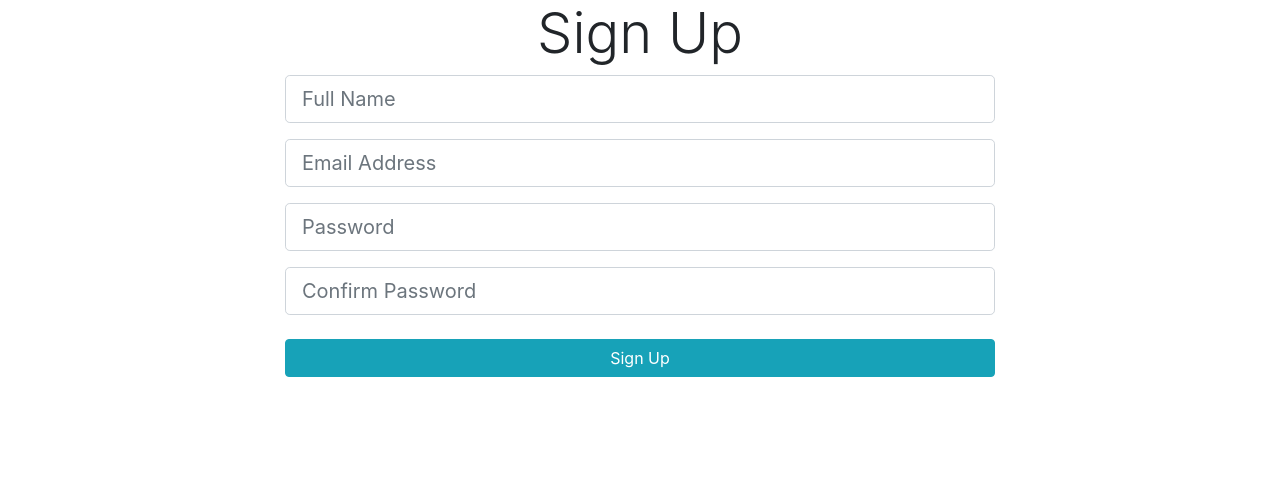
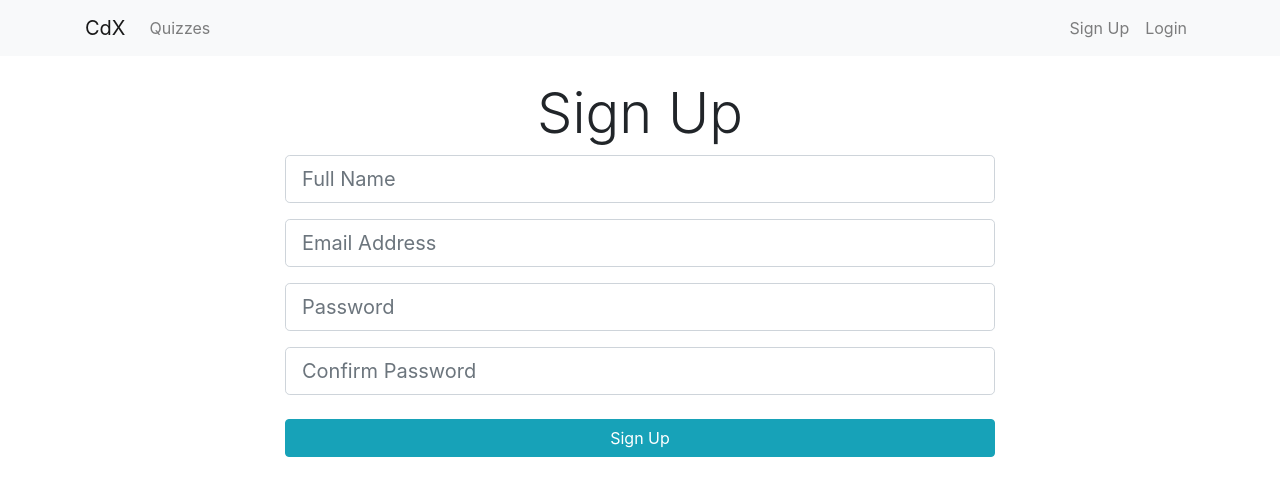
Before and after one commit to onsattia/mern-quizz-app, a React (Create React App) app in the folder client/: page /register in a window 1280 px wide. Shown: the top 496 px of the page. Built offline with nearby package versions, Linux system fonts and the light colour scheme.

Commit message:
added TextField component

```diff
--- a/client/public/index.html
+++ b/client/public/index.html
@@ -25,7 +25,7 @@
       integrity="sha384-UHRtZLI+pbxtHCWp1t77Bi1L4ZtiqrqD80Kn4Z8NTSRyMA2Fd33n5dQ8lWUE00s/"
       crossorigin="anonymous"
     />
-    <title>Quizz App</title>
+    <title>CdX</title>
   </head>
   <body>
     <noscript>You need to enable JavaScript to run this app.</noscript>
--- a/client/src/App.js
+++ b/client/src/App.js
@@ -4,10 +4,12 @@ import { Provider } from "react-redux";
 import jwt_decode from "jwt-decode";
 
 import setAuthToken from "./utils/setAuthToken";
-import { setCurrentUser } from "./store/actions/authActions";
+import { setCurrentUser, logoutUser } from "./store/actions/authActions";
 
 import store from "./store/store";
 
+import Landing from "./components/layout/Landing";
+import Navbar from "./components/layout/Navbar/Navbar";
 import Register from "./components/auth/Register";
 import Login from "./components/auth/Login";
 
@@ -18,9 +20,18 @@ if (localStorage.jwtToken) {
   // Set auth token header auth
   setAuthToken(localStorage.jwtToken);
   // Decode token
-  const deceded = jwt_decode(localStorage.jwtToken);
+  const decoded = jwt_decode(localStorage.jwtToken);
   // Set user
-  store.dispatch(setCurrentUser(deceded));
+  store.dispatch(setCurrentUser(decoded));
+
+  // Check for expired token
+  const currentTime = Date.now() / 1000;
+  if (decoded.exp < currentTime) {
+    // Logout User
+    store.dispatch(logoutUser());
+    // Redirect to login
+    window.location.href = "/login";
+  }
 }
 
 class App extends Component {
@@ -28,9 +39,13 @@ class App extends Component {
     return (
       <Provider store={store}>
         <Router>
-          <div className="container">
-            <Route exact path="/register" component={Register} />
-            <Route exact path="/login" component={Login} />
+          <div className="App">
+            <Navbar />
+            <Route exact path="/" component={Landing} />
+            <div className="container">
+              <Route exact path="/register" component={Register} />
+              <Route exact path="/login" component={Login} />
+            </div>
           </div>
         </Router>
       </Provider>
--- a/client/src/components/auth/Login.js
+++ b/client/src/components/auth/Login.js
@@ -1,6 +1,8 @@
 import React, { Component } from "react";
 import PropTypes from "prop-types";
 import { connect } from "react-redux";
+
+import TextFieldGroup from "../common/TextFieldGroup";
 import { loginUser } from "../../store/actions/authActions";
 
 class Login extends Component {
@@ -14,6 +16,12 @@ class Login extends Component {
 
     this.onChange = this.onChange.bind(this);
     this.onSubmit = this.onSubmit.bind(this);
+  }
+
+  componentDidMount() {
+    if (this.props.auth.isAuthenticated) {
+      this.props.history.push("/");
+    }
   }
 
   componentWillReceiveProps(nextProps) {
@@ -45,7 +53,7 @@ class Login extends Component {
   }
 
   render() {
-    // const { errors } = this.state;
+    const { errors } = this.state;
 
     return (
       <div className="login">
@@ -54,27 +62,28 @@ class Login extends Component {
             <div className="col-md-8 m-auto">
               <h1 className="display-4 text-center">Log In</h1>
               <form onSubmit={this.onSubmit}>
-                <div className="form-group">
-                  <input
+                <TextFieldGroup
                   type="email"
-                    className="form-control form-control-lg"
                   placeholder="Email Address"
                   name="email"
                   value={this.state.email}
                   onChange={this.onChange}
+                  error={errors.email}
                 />
-                </div>
-                <div className="form-group">
-                  <input
+                <TextFieldGroup
                   type="password"
                   className="form-control form-control-lg"
                   placeholder="Password"
                   name="password"
                   value={this.state.password}
                   onChange={this.onChange}
+                  error={errors.password}
                 />
-                </div>
-                <input type="submit" className="btn btn-info btn-block mt-4" />
+                <input
+                  type="submit"
+                  value="Login"
+                  className="btn btn-info btn-block mt-4"
+                />
               </form>
             </div>
           </div>
--- a/client/src/components/auth/Register.js
+++ b/client/src/components/auth/Register.js
@@ -1,9 +1,9 @@
 import React, { Component } from "react";
 import PropTypes from "prop-types";
-import classnames from "classnames";
 import { connect } from "react-redux";
 import { withRouter } from "react-router-dom";
 
+import TextFieldGroup from "../common/TextFieldGroup";
 import { registerUser } from "../../store/actions/authActions";
 
 class Register extends Component {
@@ -19,6 +19,12 @@ class Register extends Component {
 
     this.onChange = this.onChange.bind(this);
     this.onSubmit = this.onSubmit.bind(this);
+  }
+
+  componentDidMount() {
+    if (this.props.auth.isAuthenticated) {
+      this.props.history.push("/");
+    }
   }
 
   componentWillReceiveProps(nextProps) {
@@ -50,68 +56,50 @@ class Register extends Component {
     const { errors } = this.state;
 
     return (
-      <div className="register">
       <div className="container">
         <div className="row">
           <div className="col-md-8 m-auto">
             <h1 className="display-4 text-center">Sign Up</h1>
             <form onSubmit={this.onSubmit}>
-                <div className="form-group">
-                  <input
+              <TextFieldGroup
                 type="text"
-                    className={classnames("form-control form-control-lg", {
-                      "is-invalid": errors.name
-                    })}
                 placeholder="Full Name"
                 name="name"
                 value={this.state.name}
                 onChange={this.onChange}
+                error={errors.name}
               />
-                  {errors.name && (
-                    <div className="invalid-feedback">{errors.name}</div>
-                  )}
-                </div>
-                <div className="form-group">
-                  <input
+              <TextFieldGroup
                 type="email"
-                    className={classnames("form-control form-control-lg", {
-                      "is-invalid": errors.email
-                    })}
                 placeholder="Email Address"
                 name="email"
                 value={this.state.email}
                 onChange={this.onChange}
+                error={errors.email}
               />
-                </div>
-                <div className="form-group">
-                  <input
+              <TextFieldGroup
                 type="password"
-                    className={classnames("form-control form-control-lg", {
-                      "is-invalid": errors.password
-                    })}
                 placeholder="Password"
                 name="password"
                 value={this.state.password}
                 onChange={this.onChange}
+                error={errors.password}
               />
-                </div>
-                <div className="form-group">
-                  <input
+              <TextFieldGroup
                 type="password"
                 className="form-control form-control-lg"
                 placeholder="Confirm Password"
                 name="password2"
                 value={this.state.password2}
                 onChange={this.onChange}
+                error={errors.password2}
               />
-                </div>
               <input
                 type="submit"
                 value="Sign Up"
                 className="btn btn-info btn-block mt-4"
               />
             </form>
-            </div>
           </div>
         </div>
       </div>
--- /dev/null
+++ b/client/src/components/common/TextFieldGroup.js
@@ -0,0 +1,36 @@
+import React from "react";
+import classnames from "classnames";
+import PropTypes from "prop-types";
+
+const TextFieldGroup = props => {
+  return (
+    <div className="form-group">
+      <input
+        type={props.type}
+        className={classnames("form-control form-control-lg", {
+          "is-invalid": props.error
+        })}
+        placeholder={props.placeholder}
+        name={props.name}
+        value={props.value}
+        onChange={props.onChange}
+        disabled={props.disabled}
+      />
+      {props.error && <div className="invalid-feedback">{props.error}</div>}
+    </div>
+  );
+};
+
+TextFieldGroup.propTypes = {
+  name: PropTypes.string.isRequired,
+  placeholder: PropTypes.string,
+  value: PropTypes.string.isRequired,
+  type: PropTypes.string.isRequired,
+  onChange: PropTypes.func.isRequired,
+  disabled: PropTypes.string
+};
+
+TextFieldGroup.defaultProps = {
+  type: "text"
+};
+export default TextFieldGroup;
--- /dev/null
+++ b/client/src/components/layout/Landing.js
@@ -0,0 +1,13 @@
+import React, { Component } from "react";
+
+class Landing extends Component {
+  render() {
+    return (
+      <div>
+        <h1>Home Page</h1>
+      </div>
+    );
+  }
+}
+
+export default Landing;
--- /dev/null
+++ b/client/src/components/layout/Navbar/Navbar.js
@@ -0,0 +1,86 @@
+import React, { Component } from "react";
+import { Link } from "react-router-dom";
+import PropTypes from "prop-types";
+import { connect } from "react-redux";
+import { logoutUser } from "../../../store/actions/authActions";
+
+import "./Navbar.css";
+
+class Navbar extends Component {
+  onLogout(e) {
+    e.preventDefault();
+    this.props.logoutUser();
+  }
+
+  render() {
+    const { isAuthenticated } = this.props.auth;
+
+    const guestLinks = (
+      <ul className="navbar-nav ml-auto">
+        <li className="nav-item">
+          <Link className="nav-link" to="/register">
+            Sign Up
+          </Link>
+        </li>
+        <li className="nav-item">
+          <Link className="nav-link " to="/login">
+            Login
+          </Link>
+        </li>
+      </ul>
+    );
+
+    const authLinks = (
+      <ul className="navbar-nav ml-auto">
+        <li className="nav-item">
+          <a href="#" onClick={this.onLogout.bind(this)} className="nav-link">
+            Log Out
+          </a>
+        </li>
+      </ul>
+    );
+    return (
+      <nav className="navbar navbar-expand-sm navbar-light bg-light mb-4">
+        <div className="container">
+          <Link className="navbar-brand" to="/">
+            CdX
+          </Link>
+          <button
+            className="navbar-toggler"
+            type="button"
+            data-toggle="collapse"
+            data-target="#mobile-nav"
+          >
+            <span className="navbar-toggler-icon" />
+          </button>
+
+          <div className="collapse navbar-collapse" id="mobile-nav">
+            <ul className="navbar-nav mr-auto">
+              <li className="nav-item">
+                <Link className="nav-link" to="/quizzes">
+                  {" "}
+                  Quizzes
+                </Link>
+              </li>
+            </ul>
+            {isAuthenticated ? authLinks : guestLinks}
+          </div>
+        </div>
+      </nav>
+    );
+  }
+}
+
+Navbar.propTypes = {
+  logoutUser: PropTypes.func.isRequired,
+  auth: PropTypes.object.isRequired
+};
+
+const mapStateToProps = state => ({
+  auth: state.auth
+});
+
+export default connect(
+  mapStateToProps,
+  { logoutUser }
+)(Navbar);
```
Also changed, not shown: client/src/components/common/Spinner.js (added, +14 -0 lines), client/src/components/common/spinner.gif (added), client/src/components/layout/Navbar/Navbar.css (added). Lines whose indentation alone changed are shown as unchanged.
